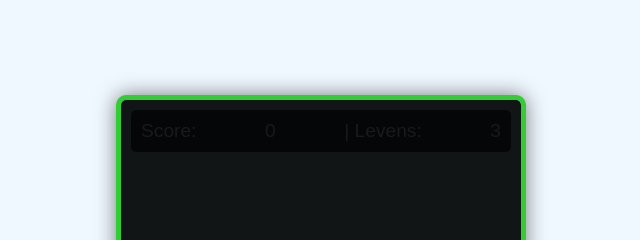
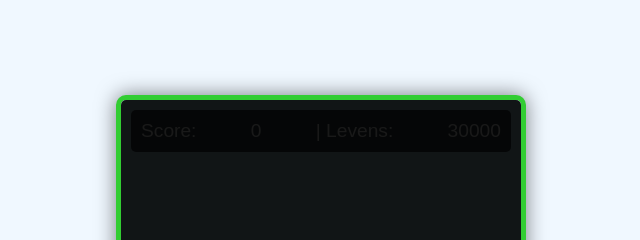
Before and after one commit to Abelsoftware1233/Flying-Dutchman-The-Game, a plain HTML site: page index.html in a window 1280 px wide. Shown: the top 240 px of the page, 319-959 px from the left. Drawn offline with Linux system fonts and the light colour scheme.

Commit message:
Update index.html

```diff
--- a/index.html
+++ b/index.html
@@ -9,7 +9,7 @@
 <body>
     <div id="game-container">
         <canvas id="gameCanvas"></canvas>
-        <div id="score-board">Score: <span id="score">0</span> | Levens: <span id="lives">3</span></div>
+        <div id="score-board">Score: <span id="score">0</span> | Levens: <span id="lives">30000</span></div>
         <div id="start-screen">
             <h1>Flying Dutchman</h1>
             <p>Tik op de vriendjes om punten te scoren. Vermijd de bommen!</p>
```
